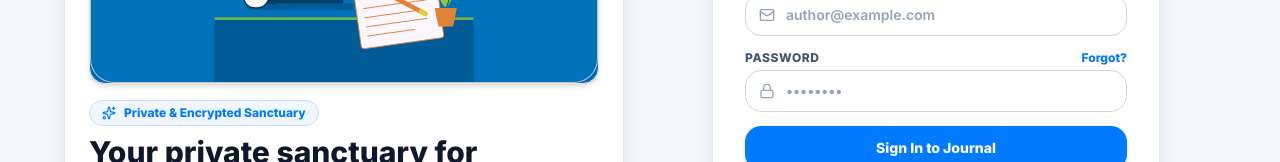
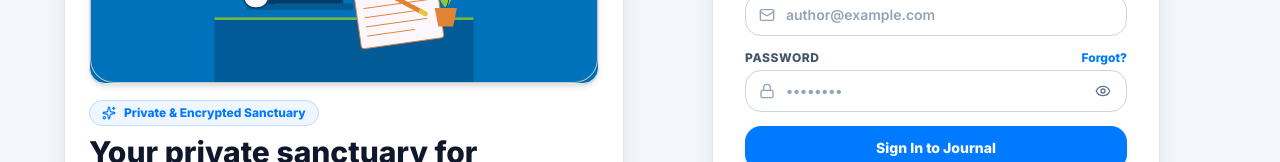
Before and after one commit to Ram-bhardwaj12/MindLog, a React (Vite) app: page /login in a window 1280 px wide. Shown: the part 409-571 px from the top of the page. Built offline with nearby package versions, Linux system fonts and the light colour scheme; no server answers.

Commit message:
feat: add password view toggle on login page

```diff
--- a/src/pages/Login.tsx
+++ b/src/pages/Login.tsx
@@ -1,6 +1,6 @@
 import { FormEvent, useState } from 'react'
 import { useNavigate } from 'react-router-dom'
-import { AlertTriangle, CheckCircle2, Lock, Mail, BookOpen, Sparkles } from 'lucide-react'
+import { AlertTriangle, CheckCircle2, Lock, Mail, BookOpen, Sparkles, Eye, EyeOff } from 'lucide-react'
 import { supabase } from '../lib/supabase'
 import { DeskScene } from '../components/DeskScene'
 
@@ -10,6 +10,7 @@ export default function Login() {
   const [mode, setMode] = useState<Mode>('sign_in')
   const [email, setEmail] = useState('')
   const [password, setPassword] = useState('')
+  const [showPassword, setShowPassword] = useState(false)
   const [loading, setLoading] = useState(false)
   const [error, setError] = useState<string | null>(null)
   const [notice, setNotice] = useState<string | null>(null)
@@ -182,15 +183,27 @@ export default function Login() {
                   <Lock className="absolute left-3.5 top-1/2 -translate-y-1/2 w-4 h-4 text-slate-400" />
                   <input
                     id="password"
-                    type="password"
+                    type={showPassword ? 'text' : 'password'}
                     required
                     minLength={6}
                     autoComplete={mode === 'sign_in' ? 'current-password' : 'new-password'}
                     value={password}
                     onChange={(e) => setPassword(e.target.value)}
                     placeholder="••••••••"
-                    className="w-full rounded-2xl border border-slate-300 bg-white pl-10 pr-4 py-2.5 text-sm text-slate-900 placeholder:text-slate-400 outline-none transition focus:border-[#007AFF] focus:ring-2 focus:ring-blue-500/20 font-semibold shadow-2xs"
+                    className="w-full rounded-2xl border border-slate-300 bg-white pl-10 pr-10 py-2.5 text-sm text-slate-900 placeholder:text-slate-400 outline-none transition focus:border-[#007AFF] focus:ring-2 focus:ring-blue-500/20 font-semibold shadow-2xs"
                   />
+                  <button
+                    type="button"
+                    onClick={() => setShowPassword(!showPassword)}
+                    className="absolute right-3 top-1/2 -translate-y-1/2 text-slate-400 hover:text-slate-700 transition cursor-pointer p-1 rounded-lg focus:outline-none"
+                    title={showPassword ? "Hide password" : "Show password"}
+                  >
+                    {showPassword ? (
+                      <EyeOff className="w-4 h-4 text-slate-500" />
+                    ) : (
+                      <Eye className="w-4 h-4 text-slate-500" />
+                    )}
+                  </button>
                 </div>
               </div>
 
```
